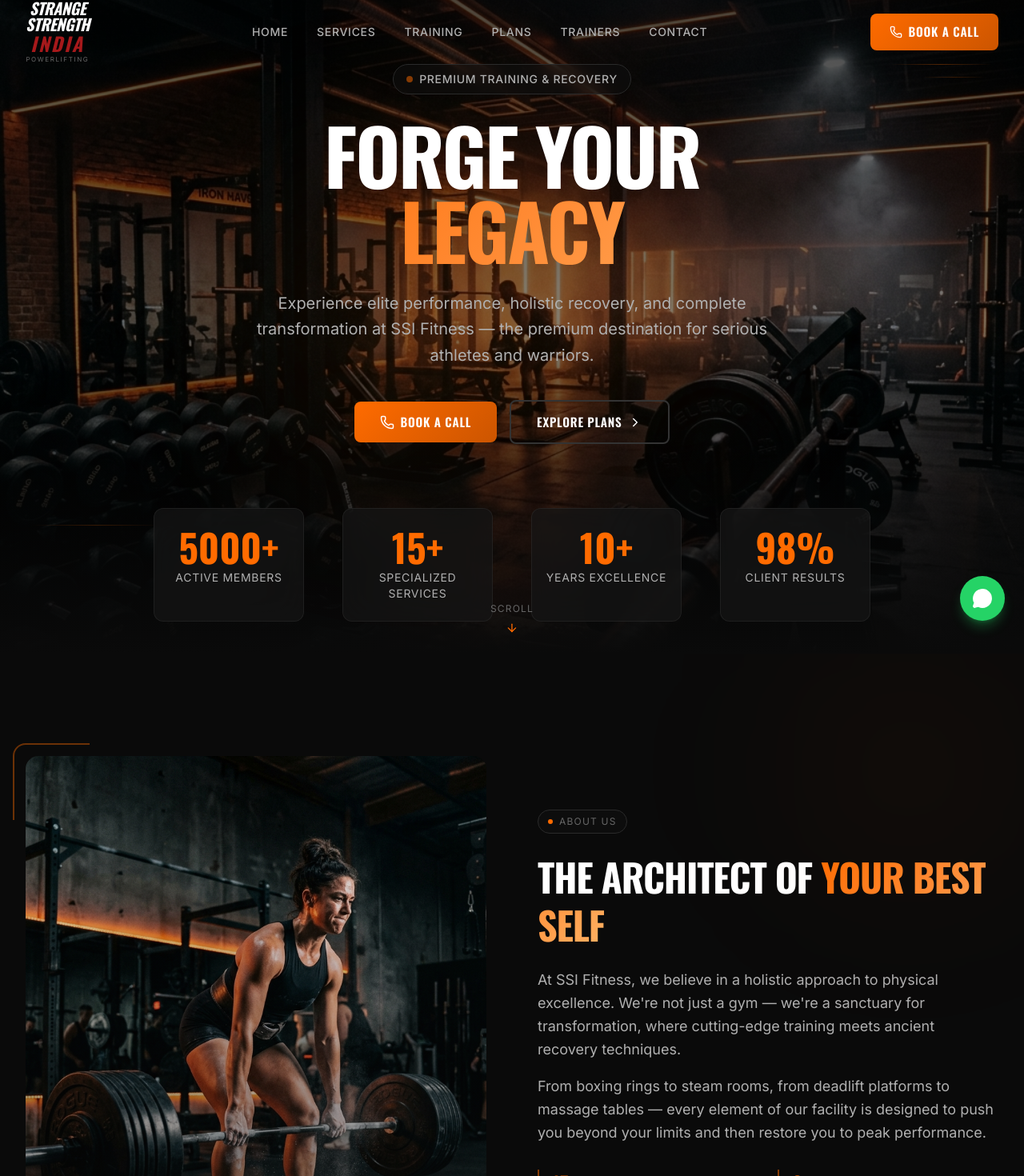
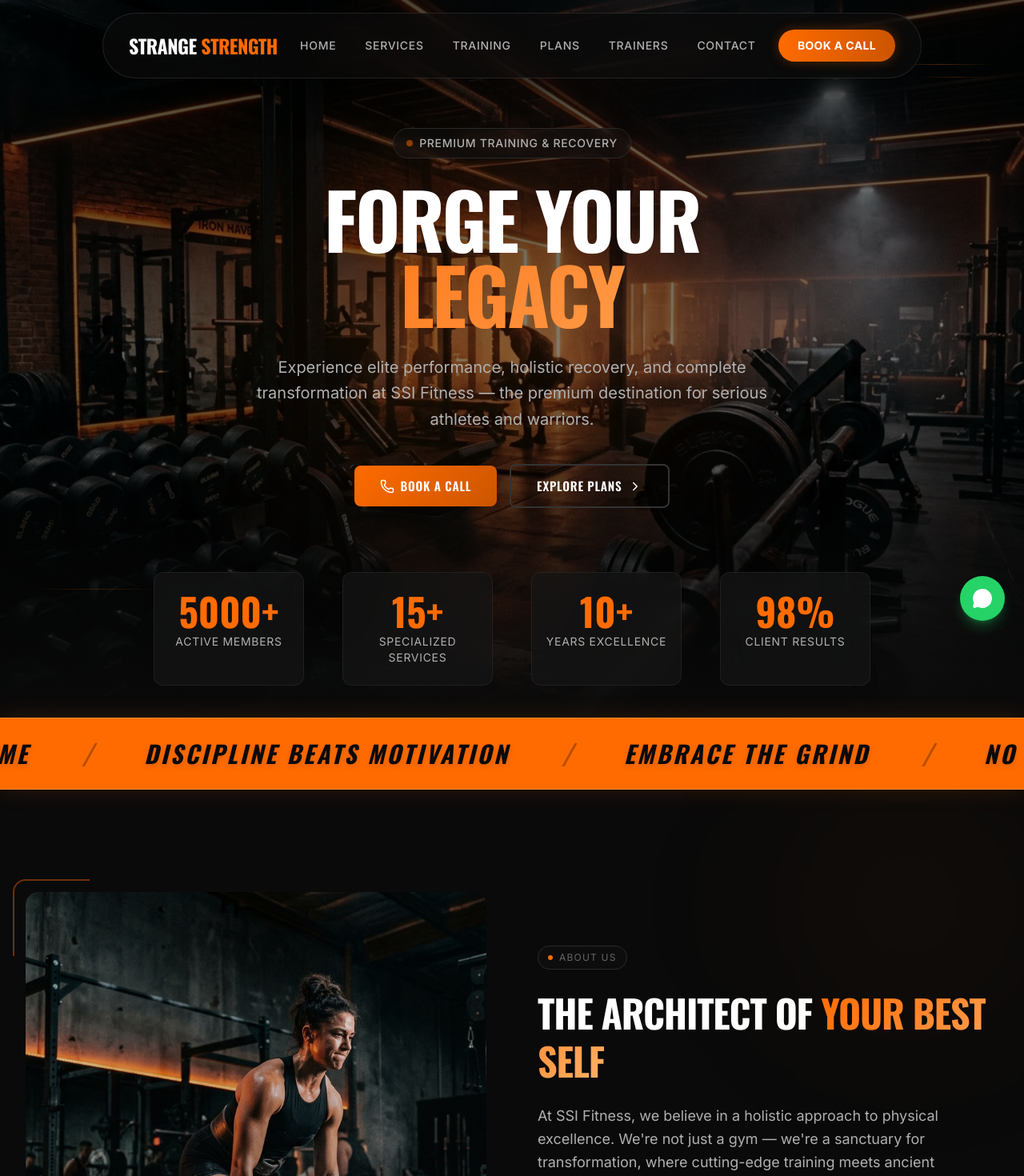
Before and after one commit to Adi-222/SSI-FITNESS, a Next.js app: page / in a window 1280 px wide. Shown: the top 1470 px of the page at 80% size. Built offline with nearby package versions, Linux system fonts and the light colour scheme.

Commit message:
fixed the navbar

```diff
--- a/src/app/page.tsx
+++ b/src/app/page.tsx
@@ -1,4 +1,5 @@
 import Hero from "@/components/Hero";
+import Ticker from "@/components/Ticker";
 import About from "@/components/About";
 import Services from "@/components/Services";
 import Training from "@/components/Training";
@@ -13,6 +14,7 @@ export default function Home() {
   return (
     <>
       <Hero />
+      <Ticker />
       <About />
       <Services />
       <Training />
--- a/src/components/Hero.tsx
+++ b/src/components/Hero.tsx
@@ -38,7 +38,7 @@ export default function Hero() {
       </div>
 
       {/* Content */}
-      <div className="relative z-10 max-w-7xl mx-auto px-4 sm:px-6 lg:px-8 text-center pt-20">
+      <div className="relative z-10 max-w-7xl mx-auto px-4 sm:px-6 lg:px-8 text-center pt-32 md:pt-40">
         <motion.div
           initial={{ opacity: 0, y: 30 }}
           animate={{ opacity: 1, y: 0 }}
@@ -119,24 +119,7 @@ export default function Hero() {
         </motion.div>
       </div>
 
-      {/* Scroll indicator */}
-      <motion.div
-        initial={{ opacity: 0 }}
-        animate={{ opacity: 1 }}
-        transition={{ delay: 1.5 }}
-        className="absolute bottom-8 left-1/2 -translate-x-1/2 z-10"
-      >
-        <motion.div
-          animate={{ y: [0, 8, 0] }}
-          transition={{ repeat: Infinity, duration: 2, ease: "easeInOut" }}
-          className="flex flex-col items-center gap-2"
-        >
-          <span className="text-text-muted text-xs uppercase tracking-widest">
-            Scroll
-          </span>
-          <ArrowDown size={16} className="text-brand-orange" />
-        </motion.div>
-      </motion.div>
+
     </section>
   );
 }
--- a/src/components/Navbar.tsx
+++ b/src/components/Navbar.tsx
@@ -23,30 +23,15 @@ export default function Navbar() {
       initial={{ y: -100 }}
       animate={{ y: 0 }}
       transition={{ duration: 0.6, ease: "easeOut" }}
-      className={`fixed top-0 left-0 right-0 z-50 transition-all duration-500 ${
-        scrolled
-          ? "glass border-b border-brand-border/30 shadow-lg shadow-black/20"
-          : "bg-transparent"
-      }`}
+      className="fixed top-4 left-4 right-4 lg:left-1/2 lg:-translate-x-1/2 lg:w-full lg:max-w-5xl z-50 transition-all duration-500 rounded-full border border-white/10 bg-[#0A0A0A]/70 backdrop-blur-xl shadow-2xl shadow-black/50"
     >
-      <div className="max-w-7xl mx-auto px-4 sm:px-6 lg:px-8">
-        <div className="flex items-center justify-between h-20">
+      <div className="max-w-7xl mx-auto px-4 sm:px-6 lg:px-8 w-full">
+        <div className={`flex items-center justify-between transition-all duration-500 ${scrolled ? "h-16" : "h-20"}`}>
           {/* Logo */}
-          <Link href="/" className="flex items-center gap-2 group">
-            <div className="flex flex-col items-center justify-center">
-              <span className="font-heading text-lg md:text-xl font-bold tracking-tight leading-none italic uppercase text-white">
-                Strange
-              </span>
-              <span className="font-heading text-lg md:text-xl font-bold tracking-tight leading-none italic uppercase text-white">
-                Strength
-              </span>
-              <span className="font-heading text-xl md:text-2xl font-black tracking-widest leading-none italic uppercase text-[#A6191B] mt-0.5">
-                India
-              </span>
-              <span className="text-[8px] uppercase tracking-[0.2em] text-text-muted mt-0.5">
-                Powerlifting
-              </span>
-            </div>
+          <Link href="/" className="flex items-center group">
+            <span className="font-heading text-xl md:text-2xl font-black tracking-tight text-white uppercase">
+              Strange <span className="text-brand-orange">Strength</span>
+            </span>
           </Link>
 
           {/* Desktop Navigation */}
@@ -64,12 +49,11 @@ export default function Navbar() {
           </div>
 
           {/* CTA Button */}
-          <div className="hidden md:flex items-center gap-4">
+          <div className="hidden md:flex items-center">
             <Link
               href="#contact"
-              className="btn-primary flex items-center gap-2 !py-3 !px-6 text-sm"
+              className="bg-gradient-to-r from-brand-orange to-brand-orange-dark text-white hover:from-brand-orange-light hover:to-brand-orange px-6 py-2.5 rounded-full font-bold text-sm transition-all shadow-[0_0_15px_rgba(255,107,0,0.3)] hover:shadow-[0_0_25px_rgba(255,107,0,0.5)] transform hover:-translate-y-0.5 tracking-wide uppercase"
             >
-              <Phone size={16} />
               Book a Call
             </Link>
           </div>
@@ -93,7 +77,7 @@ export default function Navbar() {
             animate={{ opacity: 1, height: "auto" }}
             exit={{ opacity: 0, height: 0 }}
             transition={{ duration: 0.3 }}
-            className="md:hidden glass border-t border-brand-border/30 overflow-hidden"
+            className="md:hidden absolute top-full left-0 right-0 mt-2 bg-[#0A0A0A]/90 backdrop-blur-xl border border-white/10 rounded-2xl overflow-hidden shadow-2xl"
           >
             <div className="px-4 py-6 space-y-1">
               {NAV_LINKS.map((link, i) => (
@@ -116,9 +100,8 @@ export default function Navbar() {
                 <Link
                   href="#contact"
                   onClick={() => setIsOpen(false)}
-                  className="btn-primary w-full flex items-center justify-center gap-2 text-sm"
+                  className="bg-gradient-to-r from-brand-orange to-brand-orange-dark text-white px-6 py-3 rounded-full font-bold text-sm tracking-wide uppercase flex items-center justify-center w-full shadow-[0_0_15px_rgba(255,107,0,0.3)]"
                 >
-                  <Phone size={16} />
                   Book a Call
                 </Link>
               </div>
--- /dev/null
+++ b/src/components/Ticker.tsx
@@ -0,0 +1,41 @@
+"use client";
+
+import { motion } from "framer-motion";
+
+const SLOGANS = [
+  "SWEAT NOW, SHINE LATER",
+  "YOUR ONLY LIMIT IS YOU",
+  "TRAIN INSANE OR REMAIN THE SAME",
+  "DISCIPLINE BEATS MOTIVATION",
+  "EMBRACE THE GRIND",
+  "NO EXCUSES, JUST RESULTS",
+];
+
+// Duplicate enough times to ensure the marquee never runs out of content on large screens before repeating
+const REPEATED_SLOGANS = [...SLOGANS, ...SLOGANS, ...SLOGANS, ...SLOGANS];
+
+export default function Ticker() {
+  return (
+    <div className="relative py-4 md:py-6 bg-brand-orange overflow-hidden border-y border-brand-orange-light shadow-[0_0_30px_rgba(255,107,0,0.15)] z-20">
+      <div className="flex whitespace-nowrap">
+        <motion.div
+          animate={{ x: ["0%", "-50%"] }}
+          transition={{ repeat: Infinity, duration: 30, ease: "linear" }}
+          className="flex items-center gap-8 md:gap-16 pr-8 md:pr-16"
+        >
+          {REPEATED_SLOGANS.map((slogan, i) => (
+            <div key={i} className="flex items-center gap-8 md:gap-16">
+              <span className="font-heading text-2xl md:text-3xl font-black italic tracking-widest text-brand-dark uppercase drop-shadow-md">
+                {slogan}
+              </span>
+              {/* Separator Slash */}
+              <span className="font-heading text-3xl md:text-4xl font-black text-brand-dark/30 italic">
+                /
+              </span>
+            </div>
+          ))}
+        </motion.div>
+      </div>
+    </div>
+  );
+}
```
